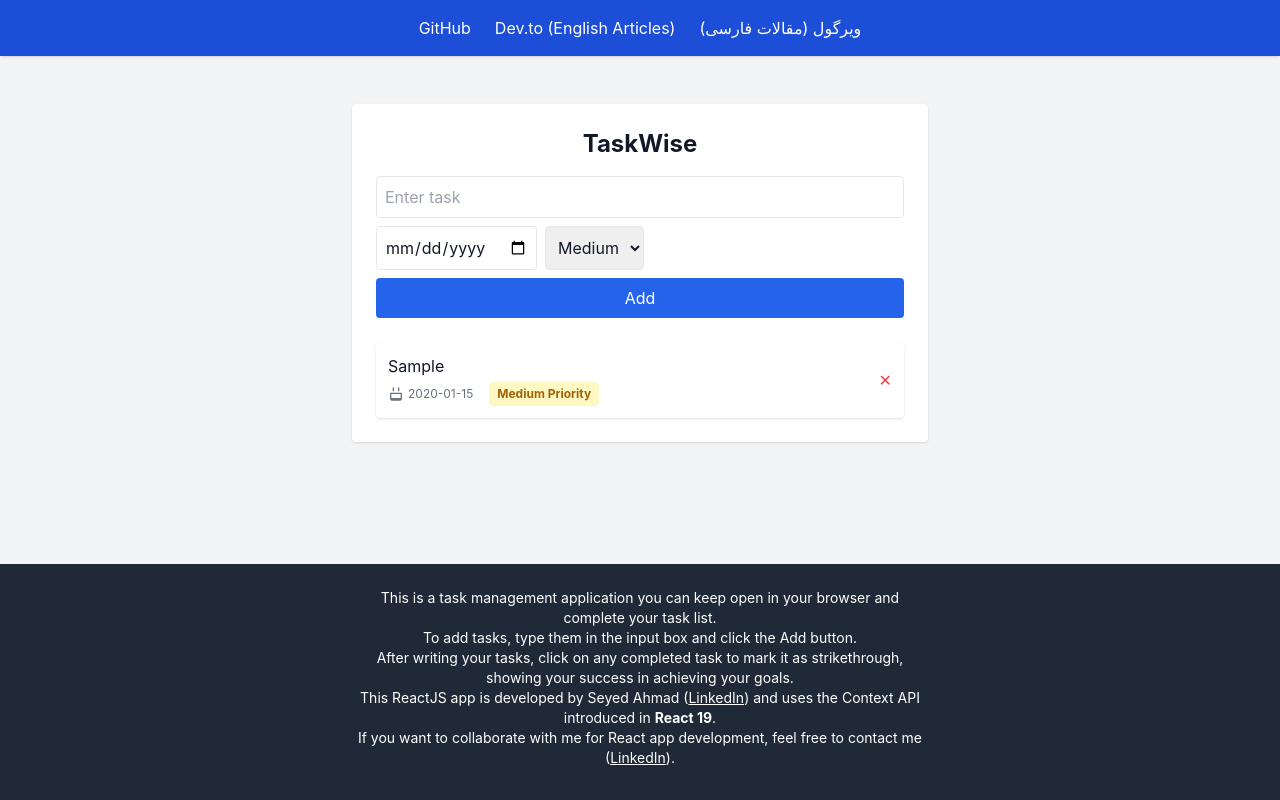
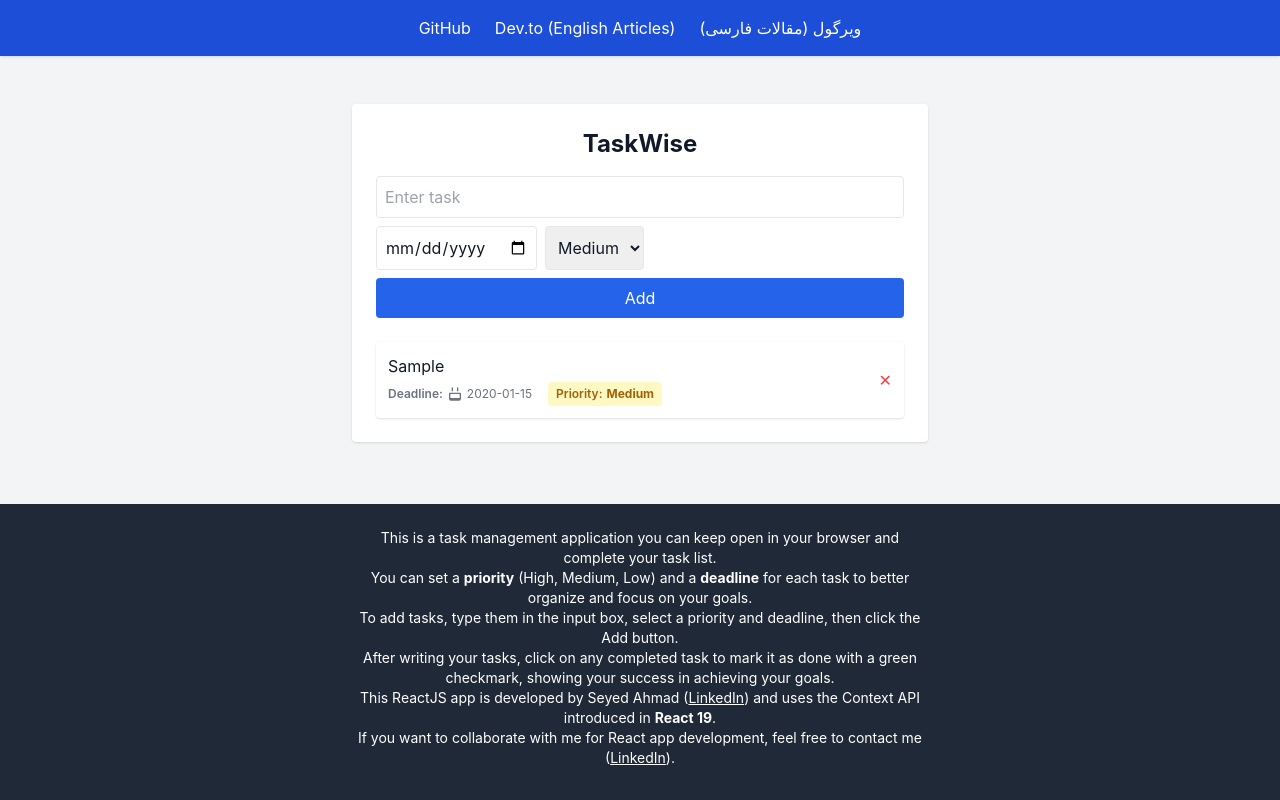
Before and after one commit to seyedahmaddv/taskmanagerwithcontextinreact, a React (Vite) app: page / in a window 1280 px wide. Both pictures are taken after typing "Sample", "2020-01-15" into the empty fields and a click on the button "Add". Built offline with nearby package versions, Linux system fonts and the light colour scheme.

Commit message:
Update footer: mention priority and deadline features for tasks

```diff
--- a/src/components/Footer.tsx
+++ b/src/components/Footer.tsx
@@ -6,8 +6,9 @@ export default function Footer() {
       <div className="max-w-xl mx-auto text-center text-sm">
         <p className="mb-2">
           This is a task management application you can keep open in your browser and complete your task list.<br />
-          To add tasks, type them in the input box and click the Add button.<br />
-          After writing your tasks, click on any completed task to mark it as strikethrough, showing your success in achieving your goals.<br />
+          You can set a <strong>priority</strong> (High, Medium, Low) and a <strong>deadline</strong> for each task to better organize and focus on your goals.<br />
+          To add tasks, type them in the input box, select a priority and deadline, then click the Add button.<br />
+          After writing your tasks, click on any completed task to mark it as done with a green checkmark, showing your success in achieving your goals.<br />
           This ReactJS app is developed by Seyed Ahmad (<a href="https://www.linkedin.com/in/seyedahmaddv" target="_blank" rel="noopener noreferrer" className="underline">LinkedIn</a>) and uses the Context API introduced in <strong>React 19</strong>.<br />
           If you want to collaborate with me for React app development, feel free to contact me (<a href="https://www.linkedin.com/in/seyedahmaddv" target="_blank" rel="noopener noreferrer" className="underline">LinkedIn</a>).
         </p>
--- a/src/components/TaskItem.tsx
+++ b/src/components/TaskItem.tsx
@@ -25,17 +25,19 @@ export default function TaskItem({ task }: { task: Task }) {
         <div className="flex gap-4 mt-1 text-xs text-gray-500 items-center">
           {task.deadline && (
             <span className="flex items-center gap-1">
+              <span className="font-semibold">Deadline:</span>
               <svg xmlns="http://www.w3.org/2000/svg" className="h-4 w-4" fill="none" viewBox="0 0 24 24" stroke="currentColor"><path strokeLinecap="round" strokeLinejoin="round" strokeWidth={2} d="M8 7V3M16 7V3M4 11h16M4 19h16M4 11v8a2 2 0 002 2h12a2 2 0 002-2v-8" /></svg>
               {task.deadline}
             </span>
           )}
           {task.priority && (
-            <span className={`px-2 py-1 rounded font-bold ${
+            <span className={`px-2 py-1 rounded font-bold flex items-center gap-1 ${
               task.priority === 'high' ? 'bg-red-100 text-red-700' :
               task.priority === 'medium' ? 'bg-yellow-100 text-yellow-700' :
               'bg-green-100 text-green-700'
             }`}>
-              {task.priority.charAt(0).toUpperCase() + task.priority.slice(1)} Priority
+              <span className="font-semibold">Priority:</span>
+              {task.priority.charAt(0).toUpperCase() + task.priority.slice(1)}
             </span>
           )}
         </div>
--- a/src/components/TaskList.tsx
+++ b/src/components/TaskList.tsx
@@ -3,12 +3,20 @@ import TaskItem from './TaskItem';
 
 export default function TaskList() {
   const { state } = useTasks();
+  // Sort tasks by priority: high > medium > low
+  const priorityOrder = { high: 0, medium: 1, low: 2 };
+  const sortedTasks = [...state.tasks].sort((a, b) => {
+    const pa = a.priority ? priorityOrder[a.priority] : 3;
+    const pb = b.priority ? priorityOrder[b.priority] : 3;
+    return pa - pb;
+  });
+
   return (
     <div className="mt-6">
-      {state.tasks.length === 0 && (
+      {sortedTasks.length === 0 && (
         <p className="text-gray-500 dark:text-gray-400">No tasks yet. Add one!</p>
       )}
-      {state.tasks.map(task => (
+      {sortedTasks.map(task => (
         <TaskItem key={task.id} task={task} />
       ))}
     </div>
```
